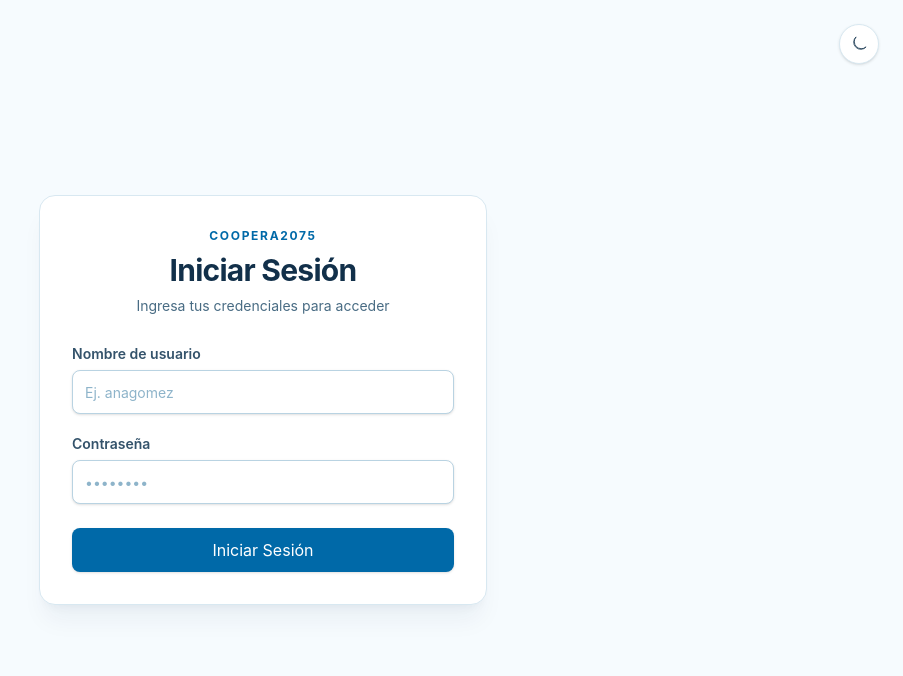
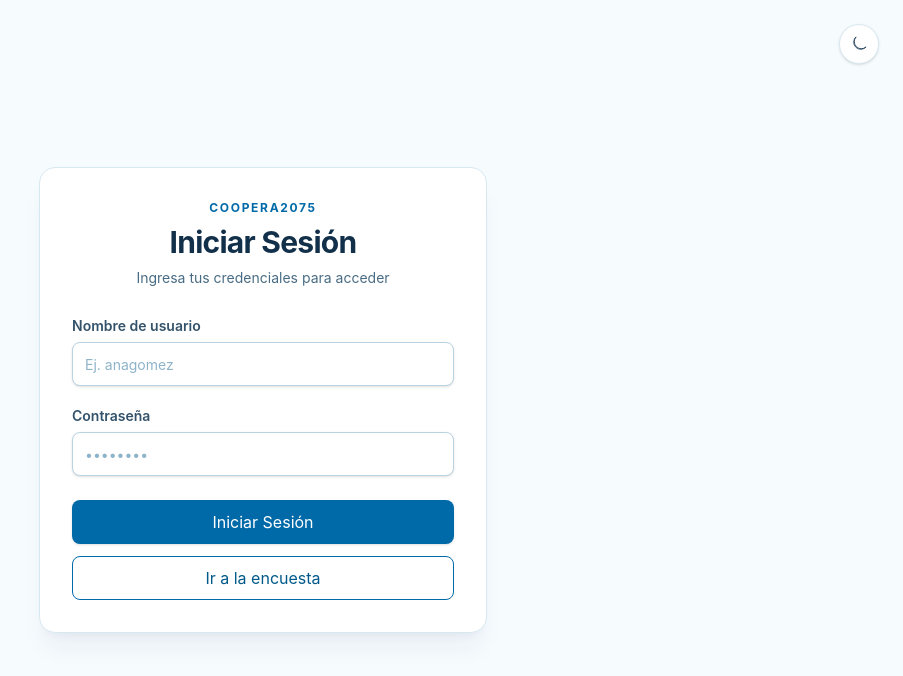
Before and after one commit to AndrxsQ/CooperAnki-frontend, a React (Vite) app: page /login in a window 1280 px wide. Shown: the top 676 px of the page, without its empty margins (377-1280 px from the left). Built offline with nearby package versions, Linux system fonts and the light colour scheme; no server answers.

Commit message:
feat(boton): añadir boton

```diff
--- a/src/components/LoginForm.jsx
+++ b/src/components/LoginForm.jsx
@@ -1,7 +1,7 @@
 import { useState } from 'react';
 import { useForm } from 'react-hook-form';
 import { zodResolver } from '@hookform/resolvers/zod';
-import { useLocation, useNavigate } from 'react-router-dom';
+import { Link, useLocation, useNavigate } from 'react-router-dom';
 import api from '../api/axios';
 import { useAuth } from '../context/useAuth';
 import { loginSchema } from '../schemas/loginSchema';
@@ -133,6 +133,12 @@ export const LoginForm = () => {
             {isSubmitting ? 'Iniciando sesión...' : 'Iniciar Sesión'}
           </button>
         </form>
+        <Link
+          to="/survey"
+          className="mt-3 inline-flex h-11 w-full items-center justify-center rounded-lg border border-sky-700 px-4 text-sm font-semibold text-sky-800 transition hover:bg-sky-50 focus-visible:outline focus-visible:outline-2 focus-visible:outline-offset-2 focus-visible:outline-sky-700 dark:border-sky-400 dark:text-sky-300 dark:hover:bg-slate-800 dark:focus-visible:outline-sky-400"
+        >
+          Ir a la encuesta
+        </Link>
       </section>
   );
 };
```
